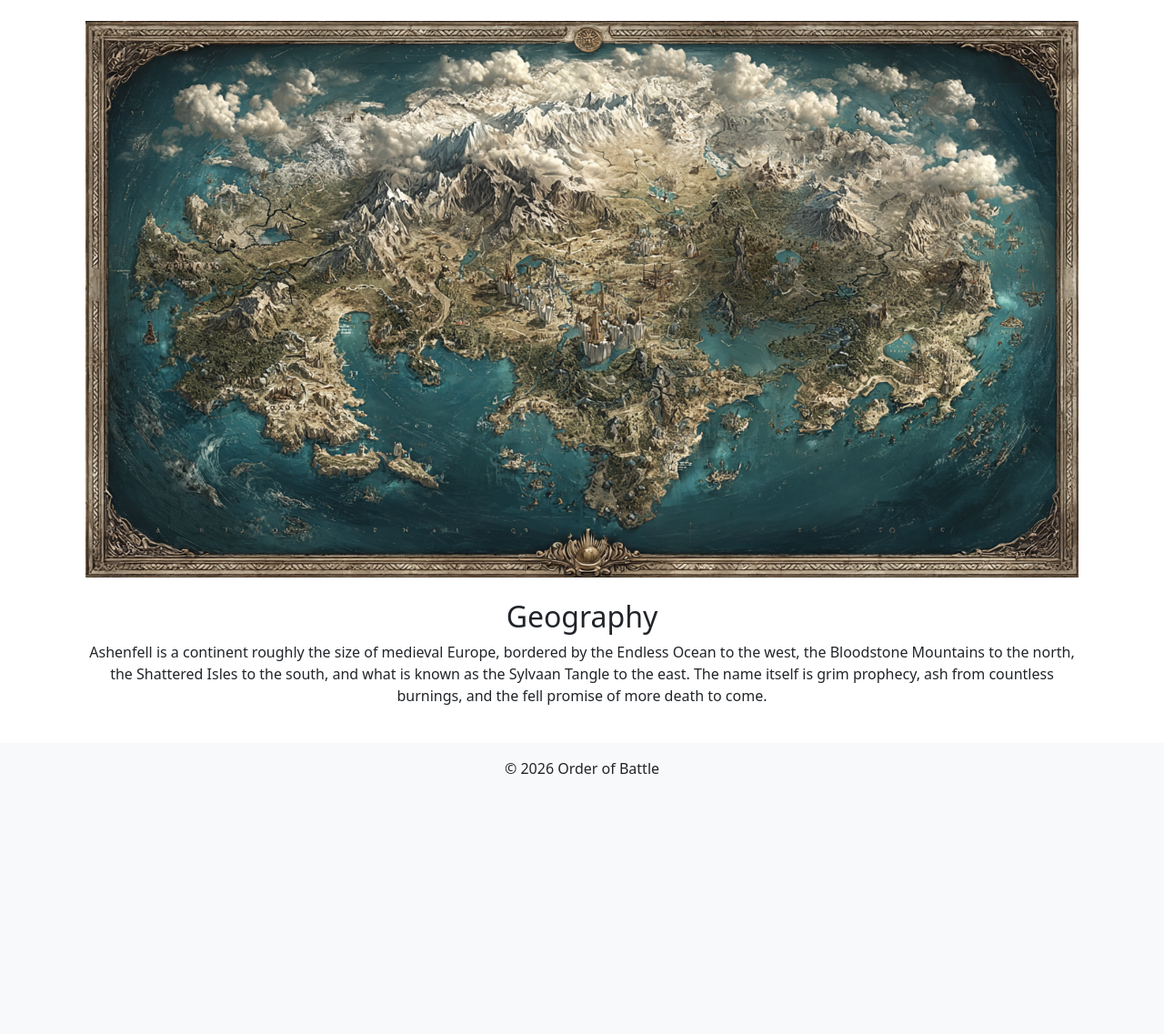
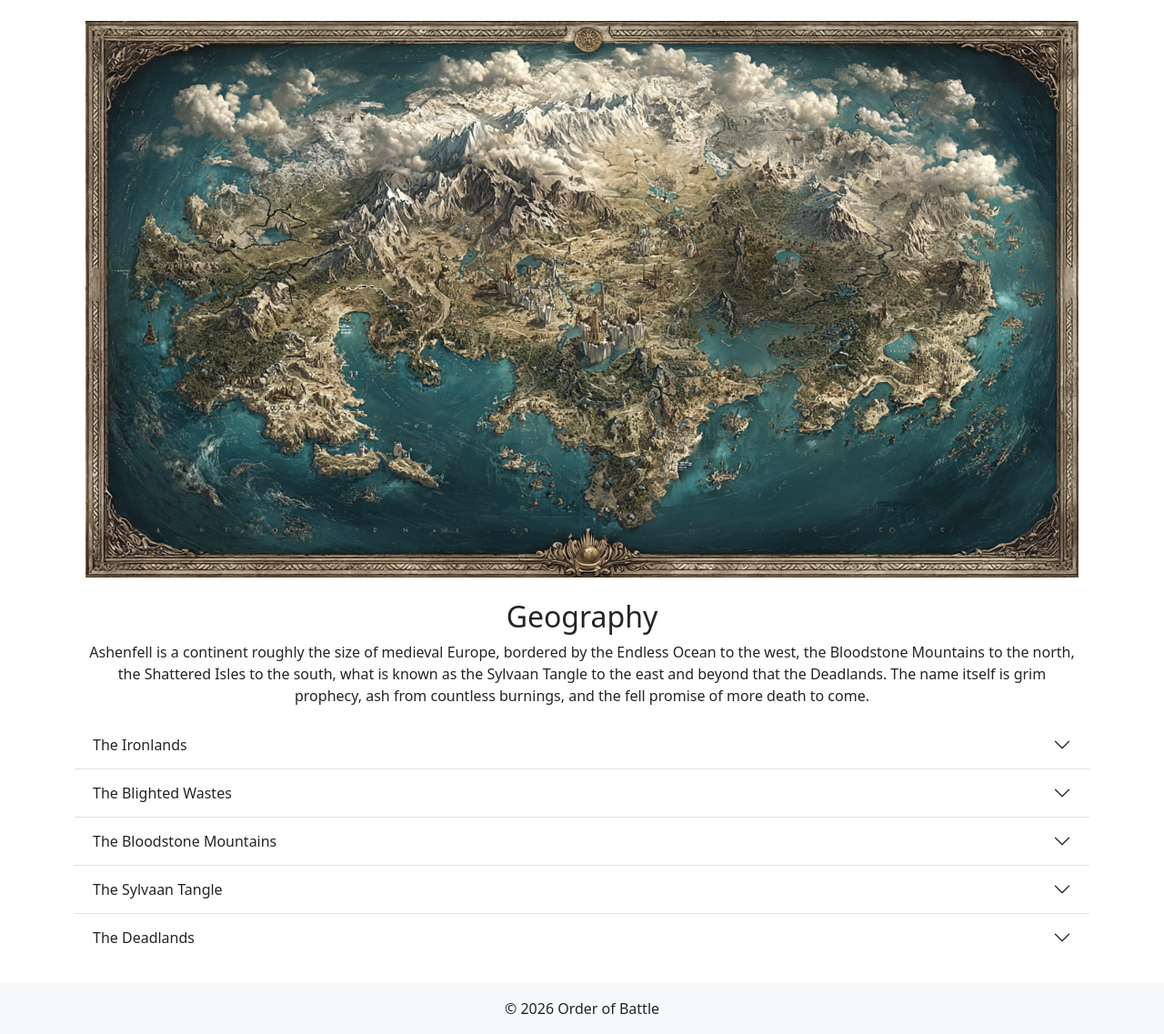
Before and after one commit to Jcasa08/Order-of-Battle, a Django app: page /world/ in a window 1280 px wide. Shown: the part 137-1274 px from the top of the page at 91% size. Before the commit the page ends 988 px from the top, so only its background shows below. Run offline with Django 5.2, Linux system fonts and the light colour scheme; some libraries are stand-ins or nearby versions.

Commit message:
add accordion and relevant content

```diff
--- a/home/templates/home/world.html
+++ b/home/templates/home/world.html
@@ -16,13 +16,86 @@
             <p>
                 Ashenfell is a continent roughly the size of medieval Europe,
                 bordered by the Endless Ocean to the west, the Bloodstone Mountains to
-                the north, the Shattered Isles to the south, and what is known as the Sylvaan Tangle
-                to the east. The name itself is grim prophecy, ash from countless
+                the north, the Shattered Isles to the south, what is known as the Sylvaan Tangle
+                to the east and beyond that the Deadlands. The name itself is grim prophecy, ash from countless
                 burnings, and the fell promise of more death to come.
             </p>
         </div>
         </div>
     </div>
+     <div class="row">
+       <div class="accordion accordion-flush" id="accordionFlushExample">
+    <div class="accordion-item">
+    <h2 class="accordion-header">
+      <button class="accordion-button collapsed" type="button" data-bs-toggle="collapse" data-bs-target="#flush-collapseOne" aria-expanded="false" aria-controls="flush-collapseOne">
+        The Ironlands
+      </button>
+    </h2>
+    <div id="flush-collapseOne" class="accordion-collapse collapse" data-bs-parent="#accordionFlushExample">
+      <div class="accordion-body">
+        The heartland of human civilization. Rolling plains broken by fortress-cities, each surrounded by scorched earth, crops burned to deny invaders, villages razed as defensive measures.
+        The soil here is dark, enriched by centuries of blood. Rivers run brown with silt from eroded battlefields.
+        This is where the Duchies hold their ground, where every farm is a fortification and every farmer knows how to wield a spear.
+      </div>
+    </div>
+  </div>
+  <div class="accordion-item">
+    <h2 class="accordion-header">
+      <button class="accordion-button collapsed" type="button" data-bs-toggle="collapse" data-bs-target="#flush-collapseTwo" aria-expanded="false" aria-controls="flush-collapseTwo">
+        The Blighted Wastes
+      </button>
+    </h2>
+    <div id="flush-collapseTwo" class="accordion-collapse collapse" data-bs-parent="#accordionFlushExample">
+      <div class="accordion-body">
+        The buffer zone between human and Orc territory. Once this was farmland, the breadbasket of the old Empire. The first Green Tide changed that.
+        Decades of warfare have rendered it nearly uninhabitable. Poisoned wells, salted earth, corpse-riddled fields. Neither side can hold it permanently, so both raid constantly.
+        What few settlements remain are fortified camps, changing hands monthly. The residents are scavengers and deserters, predators and carrion-eaters.
+        This is where armies go to die, where soldiers disappear, where no one goes willingly.
+      </div>
+    </div>
+  </div>
+  <div class="accordion-item">
+    <h2 class="accordion-header">
+      <button class="accordion-button collapsed" type="button" data-bs-toggle="collapse" data-bs-target="#flush-collapseThree" aria-expanded="false" aria-controls="flush-collapseThree">
+        The Bloodstone Mountains
+      </button>
+    </h2>
+    <div id="flush-collapseThree" class="accordion-collapse collapse" data-bs-parent="#accordionFlushExample">
+      <div class="accordion-body">
+        A jagged mountain range of black volcanic rock, stained red with iron deposits that give the mountains their name.
+        Once these were simply called the Highpeaks. Now they're the birthplace of the Orc tribes. The Sundering's magical energies concentrated here, warping the land itself.
+        Valleys glow with strange luminescence at night. Water tastes of copper. The very air seems to vibrate with barely contained violence.
+      </div>
+    </div>
+  </div>
+  <div class="accordion-item">
+    <h2 class="accordion-header">
+      <button class="accordion-button collapsed" type="button" data-bs-toggle="collapse" data-bs-target="#flush-collapseFour" aria-expanded="false" aria-controls="flush-collapseFour">
+        The Sylvaan Tangle
+      </button>
+    </h2>
+    <div id="flush-collapseFour" class="accordion-collapse collapse" data-bs-parent="#accordionFlushExample">
+      <div class="accordion-body">What humans call a "forest" is to the Elves an entire nation. Trees here grow 300 feet tall, their canopy so thick the forest floor exists in perpetual twilight.
+        Ancient ruins dot the landscape, towers of impossible crystal geometry, roads paved with silver that never tarnishes, fountains that flow with water unchanged for millennia.
+        But now these marvels are overgrown, crumbling, forgotten.
+        The forest itself is alive—not metaphorically, literally. Trees move to block invading armies. Roots strangle those who enter with hostile intent.
+        The Elves don't defend their borders; the forest does it for them. But even this ancient magic is fading.</div>
+    </div>
+  </div>
+  <div class="accordion-item">
+    <h2 class="accordion-header">
+      <button class="accordion-button collapsed" type="button" data-bs-toggle="collapse" data-bs-target="#flush-collapseFive" aria-expanded="false" aria-controls="flush-collapseThree">
+        The Deadlands
+      </button>
+    </h2>
+    <div id="flush-collapseFive" class="accordion-collapse collapse" data-bs-parent="#accordionFlushExample">
+      <div class="accordion-body">Beyond the Sylvan Tangle lies something worse than warfare: oblivion. The Deadlands are where the Sundering hit hardest. Reality itself is unstable here.
+        Time moves strangely, step into a clearing and emerge days later, though to you it was minutes. Gravity falters. Colors don't look right. The dead don't stay buried.
+        No faction claims this territory. It cannot be conquered. The few expeditions that ventured into the Deadlands either never returned or came back... changed. Twisted.
+        The Elves have sealed the eastern border of their forest, and even the Orcs won't venture past the Stormwall Mountains.</div>
+    </div>
+  </div>
+</div>
     </div>
 </div>
 
--- a/templates/base.html
+++ b/templates/base.html
@@ -28,7 +28,7 @@
                             <a class="nav-link active" aria-current="page" href="{% url 'home' %}">Home</a>
                         </li>
                         <li class="nav-item">
-                            <a class="nav-link" href="#">World</a>
+                            <a class="nav-link" href="{% url 'world' %}">World</a>
                         </li>
                         <li class="nav-item">
                             <a class="nav-link" href="#">Factions</a>
```
